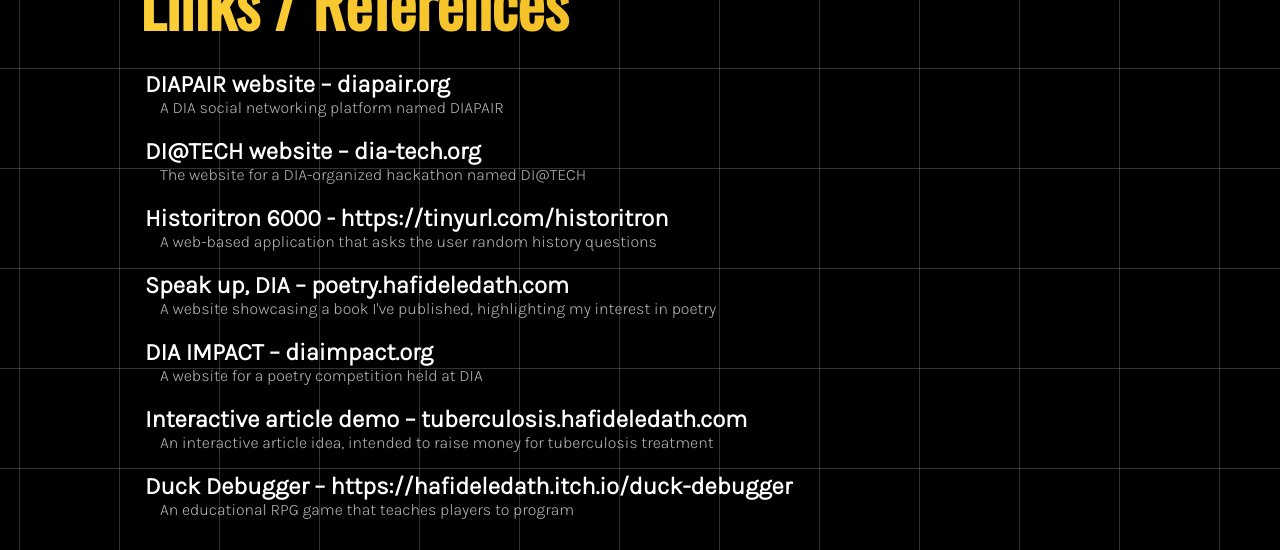
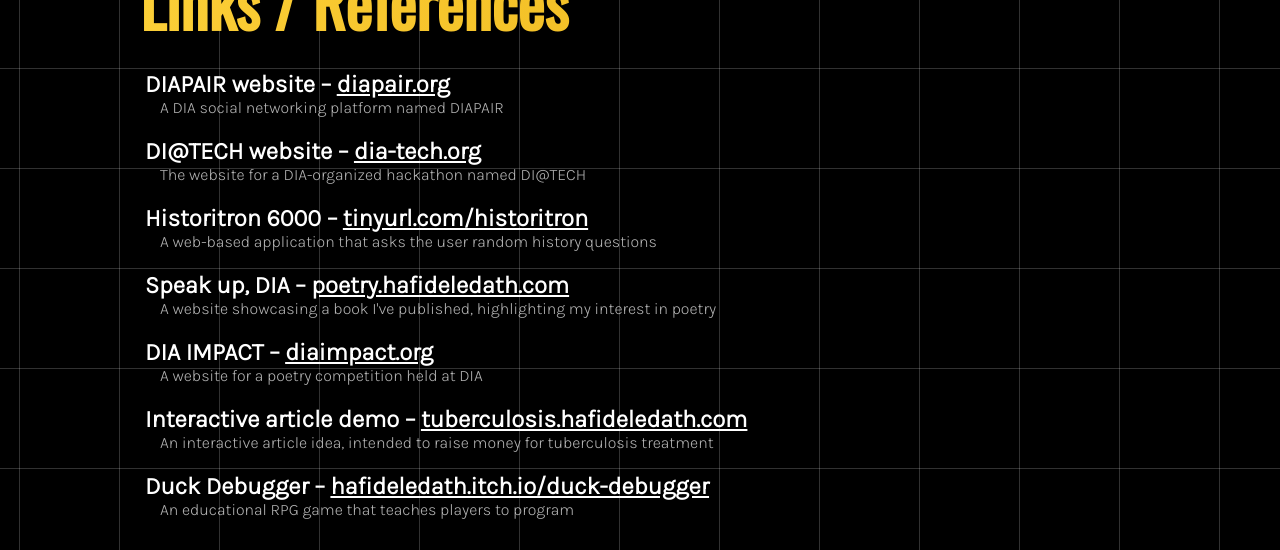
Before and after one commit to hafideledath/hafid-portfolio, a React (Create React App) app: page / in a window 1280 px wide. Shown: the part 5355-5905 px from the top of the page. Built offline with nearby package versions, Linux system fonts and the light colour scheme.

Commit message:
added links

```diff
--- a/src/Resume.js
+++ b/src/Resume.js
@@ -113,25 +113,25 @@ function Resume() {
 
         <h2>Links / References</h2>
 
-        <h3>DIAPAIR website – diapair.org</h3>
+        <h3>DIAPAIR website – <a href="https://www.diapair.org">diapair.org</a></h3>
         <p>A DIA social networking platform named DIAPAIR</p>
 
-        <h3>DI@TECH website – dia-tech.org</h3>
+        <h3>DI@TECH website – <a href="https://www.dia-tech.org">dia-tech.org</a></h3>
         <p>The website for a DIA-organized hackathon named DI@TECH</p>
 
-        <h3>Historitron 6000 - https://tinyurl.com/historitron</h3>
+        <h3>Historitron 6000 – <a href="https://www.tinyurl.com/historitron">tinyurl.com/historitron</a></h3>
         <p>A web-based application that asks the user random history questions</p>
 
-        <h3>Speak up, DIA – poetry.hafideledath.com</h3>
+        <h3>Speak up, DIA – <a href="https://www.poetry.hafideledath.com">poetry.hafideledath.com</a></h3>
         <p>A website showcasing a book I've published, highlighting my interest in poetry</p>
 
-        <h3>DIA IMPACT – diaimpact.org</h3>
+        <h3>DIA IMPACT – <a href="https://www.diaimpact.org">diaimpact.org</a></h3>
         <p>A website for a poetry competition held at DIA</p>
 
-        <h3>Interactive article demo – tuberculosis.hafideledath.com</h3>
+        <h3>Interactive article demo – <a href="https://www.tuberculosis.hafideledath.com">tuberculosis.hafideledath.com</a></h3>
         <p>An interactive article idea, intended to raise money for tuberculosis treatment</p>
 
-        <h3>Duck Debugger – https://hafideledath.itch.io/duck-debugger</h3>
+        <h3>Duck Debugger – <a href="https://www.hafideledath.itch.io/duck-debugger">hafideledath.itch.io/duck-debugger</a></h3>
         <p>An educational RPG game that teaches players to program</p>
 
     </div>
```
